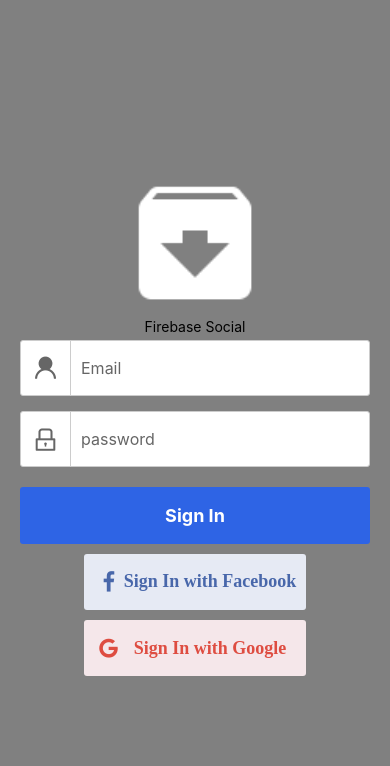
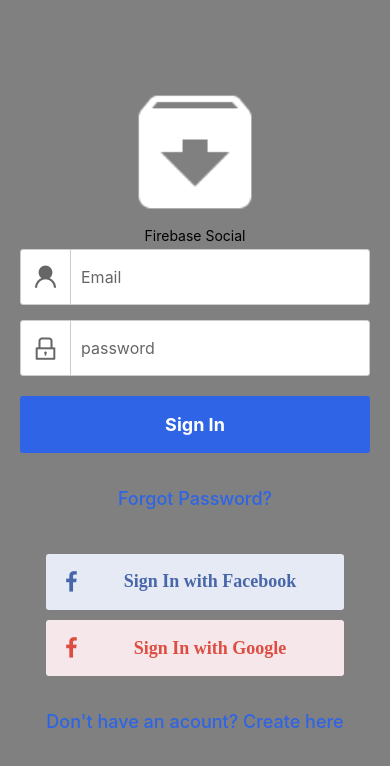
Before and after one commit to lalitansh/firebaseLogin, a React Native app: screen / in a window 390 px wide. Shown: the top 766 px of the page. Built offline with nearby package versions, Linux system fonts and the light colour scheme.

Commit message:
update app icon for both

```diff
--- a/app.json
+++ b/app.json
@@ -1,4 +1,4 @@
 {
   "name": "firebaaseLoginApp",
-  "displayName": "firebaaseLoginApp"
+  "displayName": "SocialAppLS"
 }
--- a/src/components/SocialButton.js
+++ b/src/components/SocialButton.js
@@ -20,7 +20,7 @@
   style = {[styles.buttonContainer,{backgroundColor:bgColor}]}
   {...rest}>
   <View style = {styles.iconWrapper}>
-    <FontAwesome style = {styles.icon} name = {btnType} size = {22} color = {color}/>
+    <FontAwesome style = {styles.icon} name = "facebook" size = {22} color = {color}/>
   </View>
   <View style = {styles.btnTxtWrapper}>
     <Text style = {[styles.buttonText, {color : color}]}>{buttonTitle}</Text>
--- a/src/screens/LoginScreen.js
+++ b/src/screens/LoginScreen.js
@@ -43,6 +43,9 @@
     buttonTitle = "Sign In"
     //onPress={() => login(email, password)}
     />
+    <TouchableOpacity style={styles.forgotButton} onPress={() => {}}>
+        <Text style={styles.navButtonText}>Forgot Password?</Text>
+    </TouchableOpacity>
     <View>
           <SocialButton
             buttonTitle="Sign In with Facebook"
@@ -59,6 +62,14 @@
             backgroundColor="#f5e7ea"
             //onPress={() => googleLogin()}
           />
+          <TouchableOpacity
+          style = {styles.forgotButton}
+          onPress = {()=>{}}
+          >
+          <Text style = {styles.navButtonText}>
+          Don't have an acount? Create here
+          </Text>
+          </TouchableOpacity>
         </View>
 
     </View>
```
Also changed, not shown: 32 other files (tests, documents, lock files or other folders).
